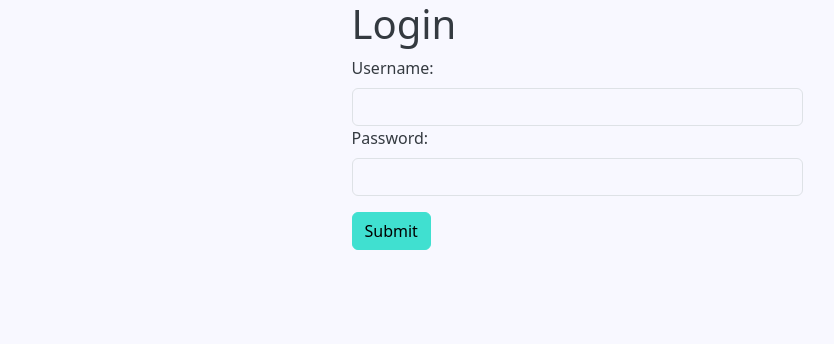
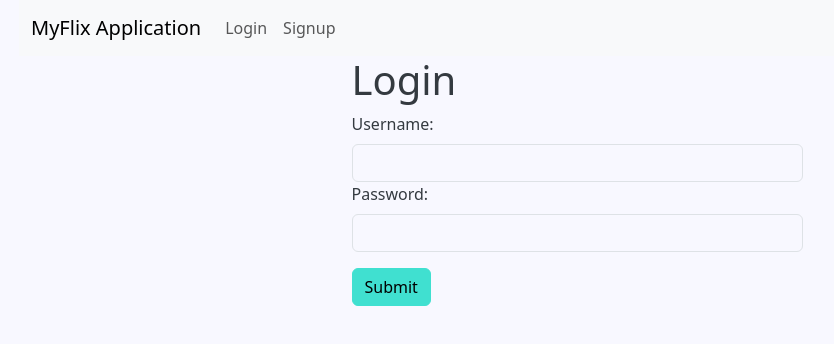
Before and after one commit to nozomis0129/myFlix-client, a React (Vite) app: page /login in a window 1280 px wide. Shown: the top 344 px of the page, without its empty margins (63-897 px from the left). Built offline with nearby package versions, Linux system fonts and the light colour scheme.

Commit message:
add NavBar

```diff
--- a/src/components/main-view/main-view.jsx
+++ b/src/components/main-view/main-view.jsx
@@ -3,6 +3,7 @@
 import { MovieView } from "../movie-view/movie-view";
 import { LoginView } from "../login-view/login-view";
 import { SignupView } from "../signup-view/signup-view";
+import { NavigationBar } from "../navigation-bar/navigation-bar";
 import { Row, Col, Button } from "react-bootstrap";
 import { BrowserRouter, Routes, Route, Navigate } from "react-router-dom";
 
@@ -52,6 +53,12 @@
 
   return (
     <BrowserRouter>
+      <NavigationBar
+        user={user}
+        onLoggedOut={() => {
+          setUser(null);
+        }}
+      />
       <Row className="d-flex justify-content-center">
         <Routes>
           <Route
--- /dev/null
+++ b/src/components/navigation-bar/navigation-bar.jsx
@@ -0,0 +1,40 @@
+import { Navbar, Container, Nav } from "react-bootstrap";
+import { Link } from "react-router-dom";
+
+export const NavigationBar = ({ user, onLoggedOut }) => {
+  return (
+    <Navbar bg="light" expand="lg">
+      <Container>
+        <Navbar.Brand as={Link} to="/">
+          MyFlix Application
+        </Navbar.Brand>
+        <Navbar.Toggle aria-controls="basic-navbar-nav" />
+        <Navbar.Collapse id="basic-navbar-nav">
+          <Nav className="me-auto">
+            {!user && (
+              <>
+                <Nav.Link as={Link} to="/login">
+                  Login
+                </Nav.Link>
+                <Nav.Link as={Link} to="/signup">
+                  Signup
+                </Nav.Link>
+              </>
+            )}
+            {user && (
+              <>
+                <Nav.Link as={Link} to="/">
+                  Home
+                </Nav.Link>
+                <Nav.Link as={Link} to="/profile">
+                  Profile
+                </Nav.Link>
+                <Nav.Link onClick={onLoggedOut}>Logout</Nav.Link>
+              </>
+            )}
+          </Nav>
+        </Navbar.Collapse>
+      </Container>
+    </Navbar>
+  )
+}
--- a/src/index.jsx
+++ b/src/index.jsx
@@ -1,6 +1,7 @@
 import { createRoot } from "react-dom/client";
 import { MainView } from "./components/main-view/main-view";
 import Container from "react-bootstrap/Container";
+import "bootstrap/dist/css/bootstrap.min.css"
 import "./index.scss"
 
 const MyFlixApplication = () => {
```
